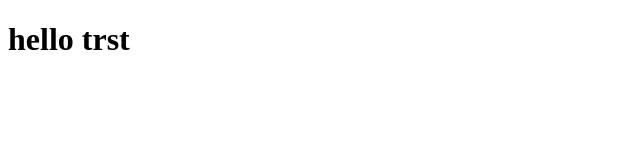
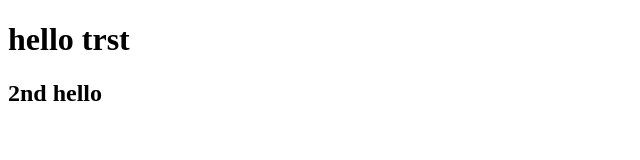
Before and after one commit to kirrishz/test, a plain HTML site: page index.html in a window 1280 px wide. Shown: the whole page, without its empty margins (0-640 px from the left). Drawn offline with Linux system fonts and the light colour scheme.

Commit message:
2nd line

```diff
--- a/index.html
+++ b/index.html
@@ -8,5 +8,6 @@
 </head>
 <body>
     <h1>hello trst</h1>
+    <h2>2nd hello</h2>
 </body>
 </html>
```
Also changed, not shown: remesinega.txt (deleted).
